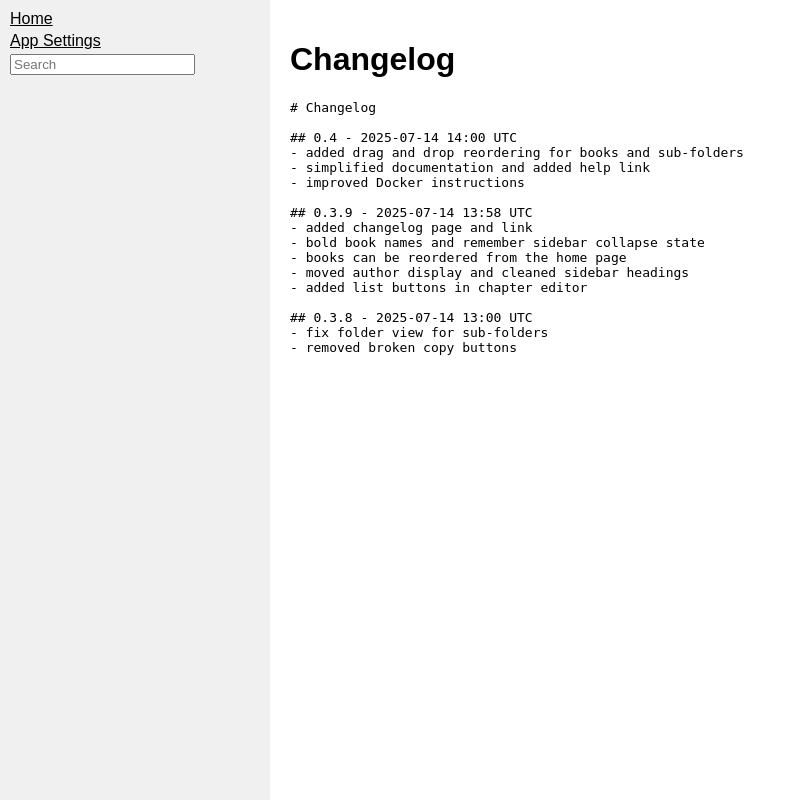
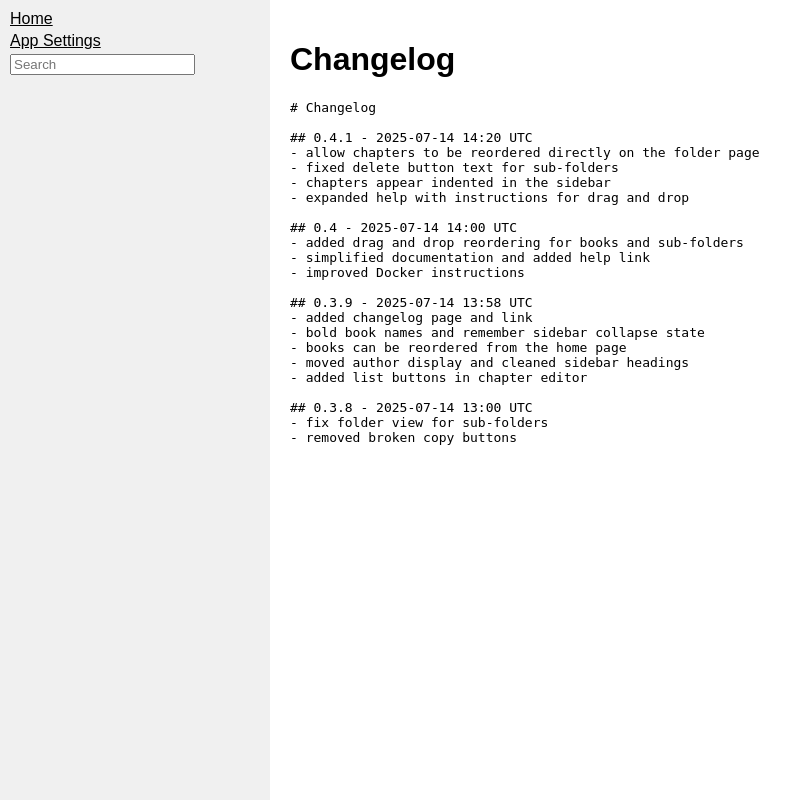
Before and after one commit to calaquin/calwriter, a Flask app: page /changelog in a window 1280 px wide. Shown: the whole page, without its empty margins (0-812 px from the left). Run offline with Flask 3, Linux system fonts and the light colour scheme; some libraries are stand-ins or nearby versions.

Commit message:
Bump version and improve chapter ordering

```diff
--- a/app.py
+++ b/app.py
@@ -20,7 +20,7 @@ app = Flask(__name__)
 app.secret_key = 'change-this'
 
 # Application version
-VERSION = "0.4"
+VERSION = "0.4.1"
 app.jinja_env.globals['app_version'] = VERSION
 
 DATA_DIR = os.environ.get('DATA_DIR', os.path.join(os.getcwd(), 'data'))
--- a/static/style.css
+++ b/static/style.css
@@ -93,6 +93,9 @@ body.dark {
 .tree li.collapsed > .item-line > .toggle::before { content: '\25B6'; }
 .tree li.collapsed > ul { display: none; }
 .tree > li > .item-line > a { font-weight: bold; }
+.tree .chapter-item {
+    margin-left: 1em;
+}
 
 .app-title {
     margin: 0 0 0.5em 0;
--- a/templates/help.html
+++ b/templates/help.html
@@ -3,5 +3,5 @@
 {% block content %}
 <h1>CalWriter Help</h1>
 <p>Use the sidebar to browse your books, sub-folders and chapters. Chapters save automatically as you type and notes are stored in the right sidebar.</p>
-<p>Download chapters from the chapter page or combine them from the book page. Customize colors and dark mode in App Settings.</p>
+<p>Download chapters from the chapter page or combine them from the book page. Drag chapters up or down on a book page to change their order. Customize colors and dark mode in App Settings.</p>
 {% endblock %}
--- a/templates/layout.html
+++ b/templates/layout.html
@@ -26,7 +26,7 @@
         {{ render_tree(path ~ '/' ~ s, level+1) }}
       {% endfor %}
       {% for c in chaps %}
-        <li class="tree-item"><a href="/folder/{{ path }}/chapter/{{ c }}">{{ c }}</a></li>
+        <li class="tree-item chapter-item"><a href="/folder/{{ path }}/chapter/{{ c }}">{{ c }}</a></li>
       {% endfor %}
     </ul>
     {% endif %}
```
Also changed, not shown: templates/folder.html (+5 -4 lines), CHANGELOG.md, README.md.
